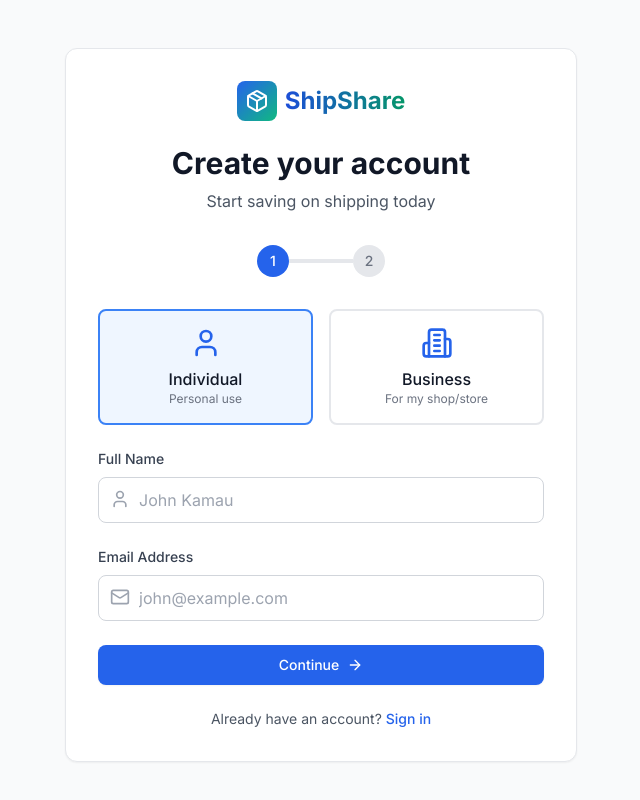
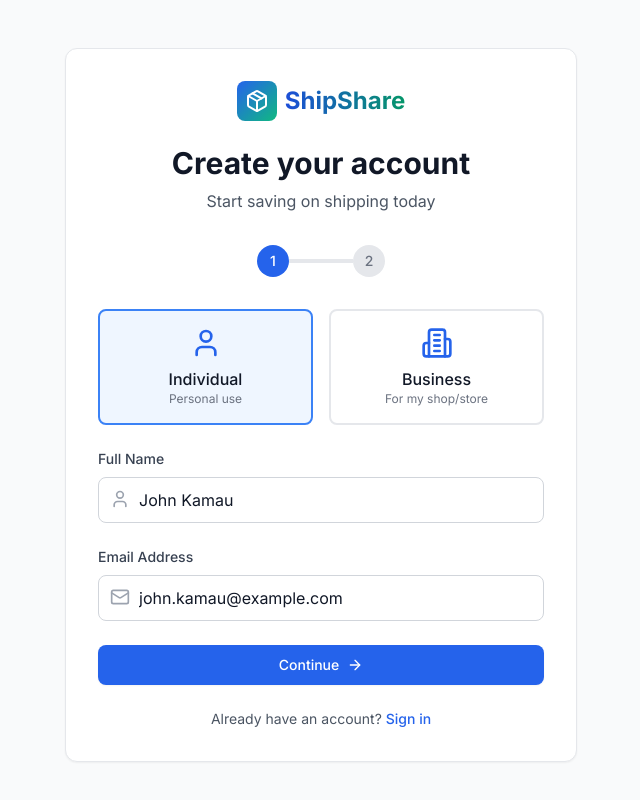
Before and after one commit to Odallo/ShipShare, a Next.js app in the folder frontend/: page /auth/signup in a window 1280 px wide. Shown: the top 800 px of the page, without its empty margins (319-959 px from the left). Built offline with nearby package versions, Linux system fonts and the light colour scheme.

Commit message:
Add sample test data to signup form

```diff
--- a/frontend/src/app/auth/signup/page.tsx
+++ b/frontend/src/app/auth/signup/page.tsx
@@ -11,10 +11,10 @@
 export default function SignupPage() {
   const [step, setStep] = useState(1);
   const [formData, setFormData] = useState({
-    name: '',
-    email: '',
-    phone: '',
-    password: '',
+    name: 'John Kamau',
+    email: 'john.kamau@example.com',
+    phone: '+254712345678',
+    password: 'password123',
     userType: 'individual',
   });
   const [loading, setLoading] = useState(false);
@@ -92,7 +92,6 @@
                     onChange={(e) => setFormData({...formData, name: e.target.value})}
                     className="w-full pl-10 pr-4 py-2.5 border border-gray-300 dark:border-slate-600 rounded-lg focus:ring-2 focus:ring-primary-500 focus:border-transparent dark:bg-slate-800 dark:text-white"
                     placeholder="John Kamau"
-                    required
                   />
                 </div>
               </div>
@@ -109,7 +108,6 @@
                     onChange={(e) => setFormData({...formData, email: e.target.value})}
                     className="w-full pl-10 pr-4 py-2.5 border border-gray-300 dark:border-slate-600 rounded-lg focus:ring-2 focus:ring-primary-500 focus:border-transparent dark:bg-slate-800 dark:text-white"
                     placeholder="john@example.com"
-                    required
                   />
                 </div>
               </div>
```
